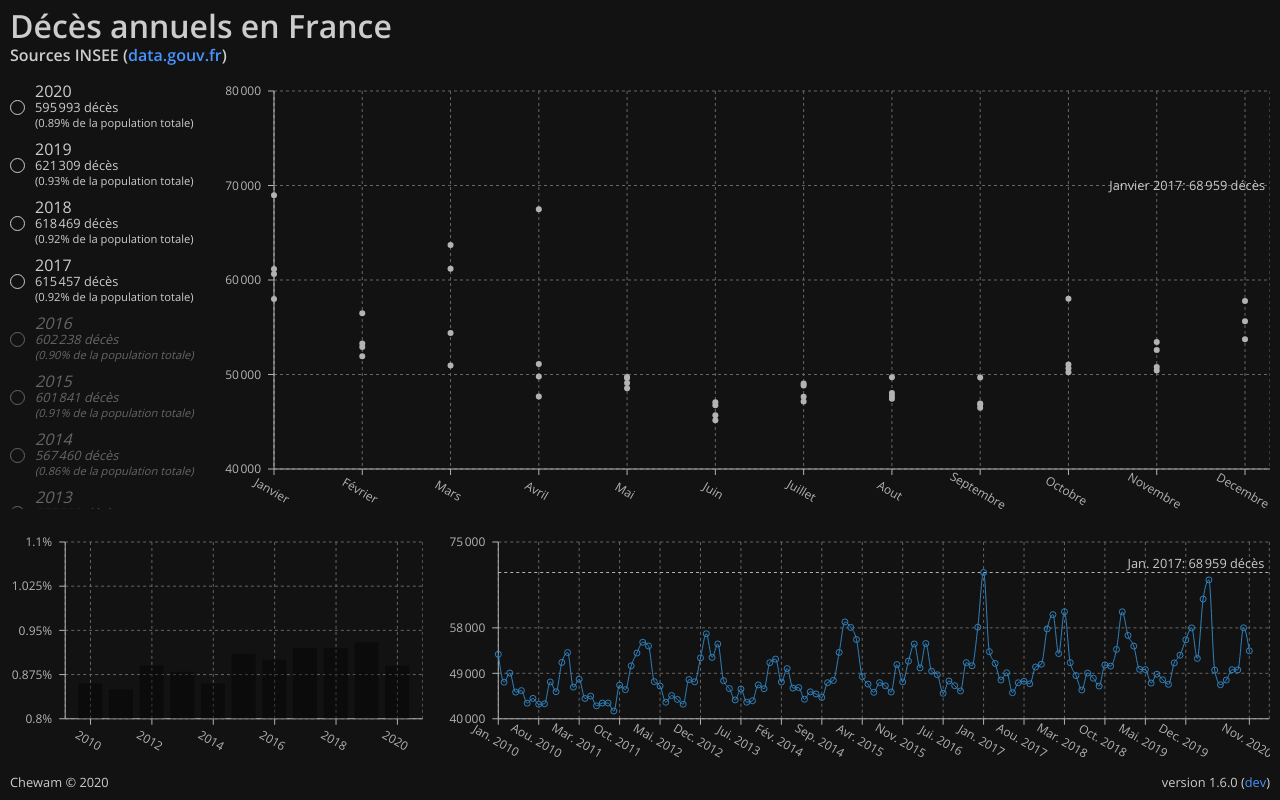
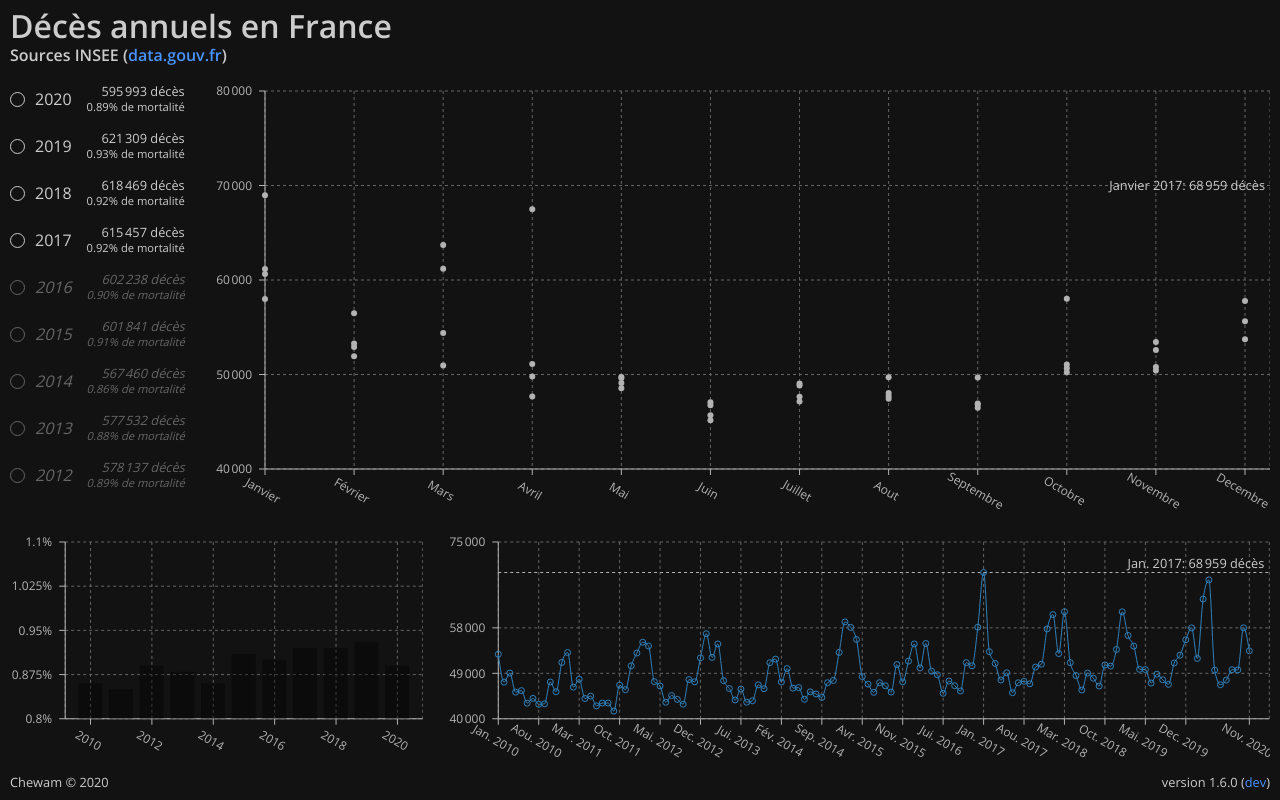
Before and after one commit to revolunet/deaths, a Next.js app: page / in a window 1280 px wide. Built offline with nearby package versions, Linux system fonts and the light colour scheme; what google-palette would draw is missing.

Commit message:
feat: Compact list view. (#59)

```diff
--- a/src/components/years/List.js
+++ b/src/components/years/List.js
@@ -21,10 +21,10 @@ const List = ({ years, toggleYear }) => (
             ></div>
           </div>
           <div>
-            <div>{year}</div>
+            <div className="year">{year}</div>
             <div className="deaths">
               <div>{getTotal(year)} décès</div>
-              <div>({getRatio(year)}% de la population totale)</div>
+              <div>{getRatio(year)}% de mortalité</div>
             </div>
           </div>
         </li>
--- a/src/styles/list.scss
+++ b/src/styles/list.scss
@@ -6,6 +6,7 @@ ul.list {
   display: flex;
   list-style: none;
   flex-direction: column;
+  // background-color: cornsilk;
 
   li {
     flex: 1;
@@ -13,7 +14,12 @@ ul.list {
     cursor: pointer;
     position: relative;
     align-items: center;
-    margin: 0 0 $spacing 0;
+    margin: 0 0 $spacing * 1.5 0;
+    flex-direction: row;
+
+    // & > div:first-child {
+    // background-color: burlywood;
+    // }
 
     .dot {
       border-width: 1px;
@@ -26,13 +32,27 @@ ul.list {
       min-height: $spacing * 1.3;
     }
 
-    .deaths {
-      color: $font-color;
-      white-space: nowrap;
-      font-size: $font-size * 0.8;
+    & > div:last-child {
+      // outline: 1px solid chartreuse;
+      display: flex;
 
-      div:last-child {
-        font-size: $font-size * 0.7;
+      .year {
+        // background-color: coral;
+        display: flex;
+        align-items: center;
+        margin: 0 $spacing * 1.5 0 0;
+        justify-content: center;
+      }
+
+      .deaths {
+        text-align: right;
+        // color: $font-color;
+        white-space: nowrap;
+        font-size: $font-size * 0.8;
+
+        div:last-child {
+          font-size: $font-size * 0.7;
+        }
       }
     }
 
```
